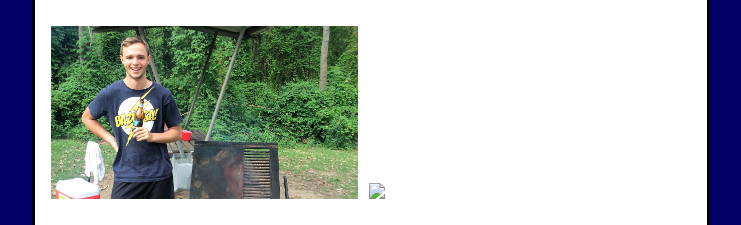
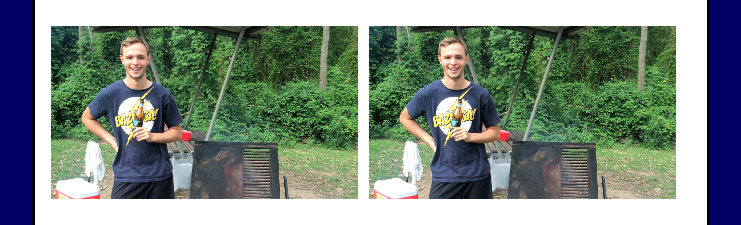
Before and after one commit to michael-eva/michael-eva.github.io, a plain HTML site: page index.html in a window 1280 px wide. Shown: the part 2541-2766 px from the top of the page, without its empty margins (96-837 px from the left). Drawn offline with Linux system fonts and the light colour scheme.

Commit message:
Update index.html

```diff
--- a/index.html
+++ b/index.html
@@ -117,7 +117,7 @@
 
         <img class="final-night"src="https://michael-eva.github.io/images/beer-and-braai.jpg">
 
-        <img class="final-night"src="C:\Users\Michael\Documents\TBD\Cattai\hawkesbury-sunset.jpg">
+        <img class="final-night"src="https://michael-eva.github.io/images/beer-and-braai.jpg">
 
     	<h3>Day 4:</h3>
 
```
